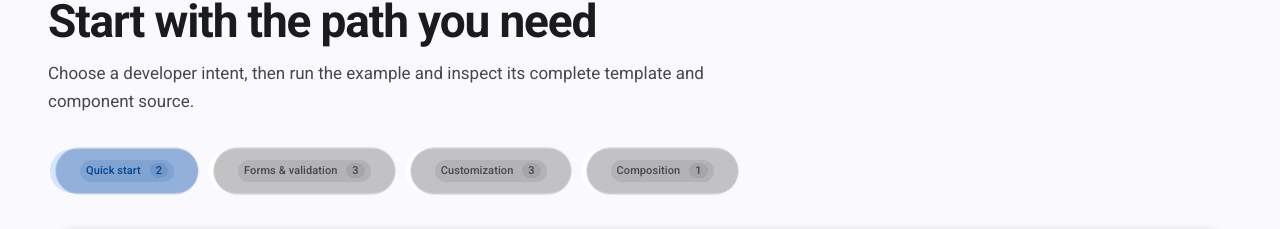
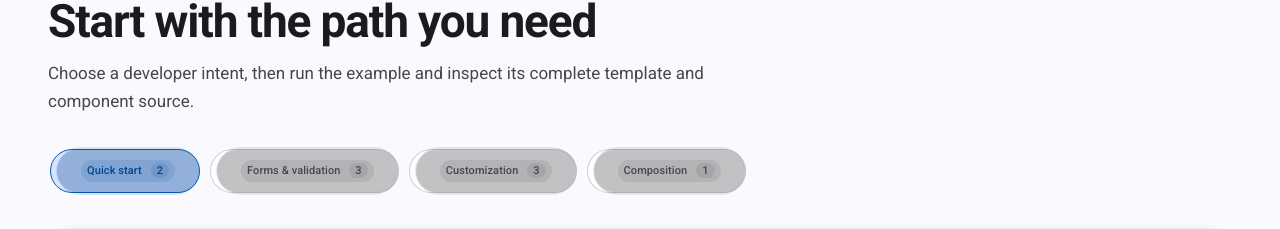
Before and after one commit to sdcorejs/angular-material-datetime, an Angular app: page / in a window 1280 px wide. Shown: the part 1136-1365 px from the top of the page. Built offline with nearby package versions, Linux system fonts and the light colour scheme.

Commit message:
style(demo): preserve intent button outlines

```diff
--- a/projects/demo/src/styles.scss
+++ b/projects/demo/src/styles.scss
@@ -177,7 +177,6 @@ app-examples .intent-controls button {
   --mdc-outlined-button-label-text-color: var(--mat-sys-on-surface-variant);
   min-height: 44px;
   flex: 0 0 auto;
-  border: 0;
   border-radius: 999px;
   background: var(--mat-sys-surface-container-lowest);
 }
```
